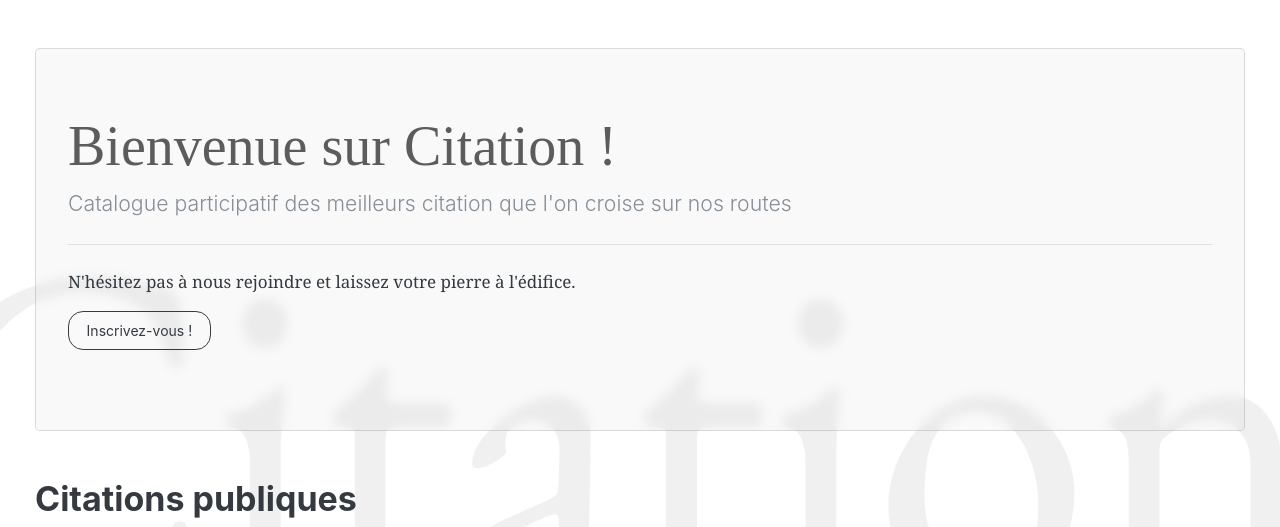
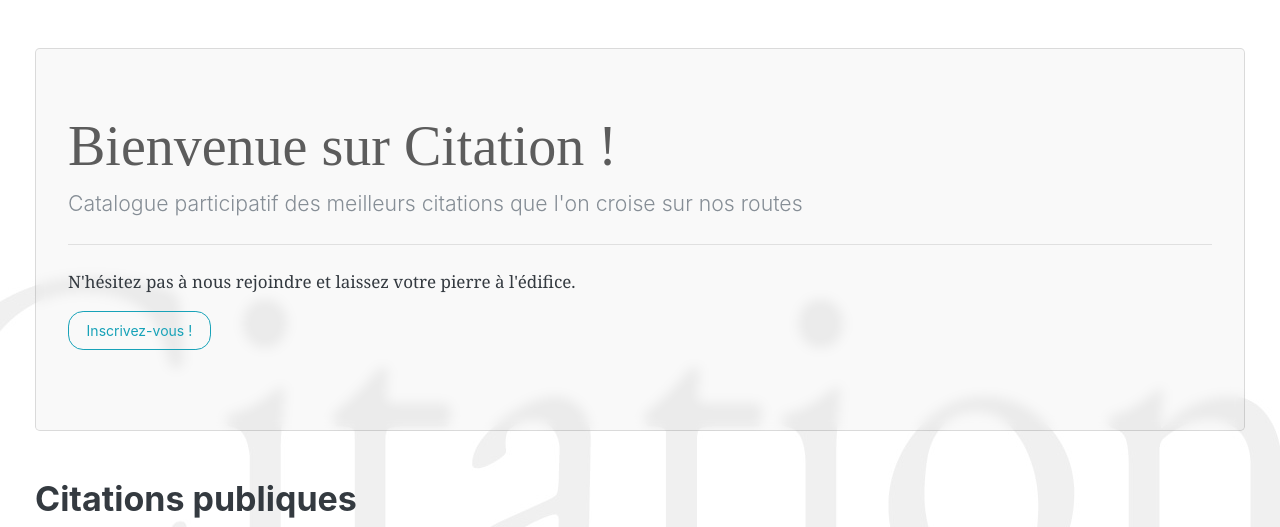
Before and after one commit to True-Slimen/citation, a PHP site: page / in a window 1280 px wide. Shown: the part 73-600 px from the top of the page. Run offline with PHP 8.4, Linux system fonts and the light colour scheme; data that the repository does not hold is empty.

Commit message:
Correction mineur après mise en ligne

```diff
--- a/view/homeView.php
+++ b/view/homeView.php
@@ -6,11 +6,11 @@
     <section class="container mt-5">
     <div class="jumbotron blur-bg">
         <h1 class="display-4">Bienvenue sur Citation !</h1>
-        <p class="lead">Catalogue participatif des meilleurs citation que l'on croise sur nos routes</p>
+        <p class="lead">Catalogue participatif des meilleurs citations que l'on croise sur nos routes</p>
         <hr class="my-4">
         <p>N'hésitez pas à nous rejoindre et laissez votre pierre à l'édifice.</p>
         <p class="lead">
-            <a class="btn btn-outline-dark" href="index.php?action=sign-in" role="button">Inscrivez-vous !</a>
+            <a class="btn btn-outline-info" href="index.php?action=sign-up" role="button">Inscrivez-vous !</a>
         </p>
     </div>
     </section>
--- a/view/partials/nav.php
+++ b/view/partials/nav.php
@@ -1,3 +1,4 @@
+ <?php ?>
  <link href="https://fonts.googleapis.com/css2?family=EB+Garamond:ital,wght@0,400;0,700;1,400;1,700&display=swap" rel="stylesheet">
   <link rel="stylesheet" href="./public/css/bootstrap.min.css">
   <link rel="stylesheet" href="./public/css/style.css">
@@ -35,5 +36,3 @@
     </span>
   </div>
 </nav>
-
-<?php
--- a/view/user/userHomeView.php
+++ b/view/user/userHomeView.php
@@ -26,7 +26,7 @@ if (isset($_SESSION['loggedin']) && $_SESSION['loggedin'] == true) {
                 if (isset($_SESSION['username']) AND isset($_SESSION['userId'])){
                     $redactorName = $_SESSION['username'];
                          echo '<strong>';
-                         echo $redactorName . ', votre id est : ' . $_SESSION['userId'];
+                         echo $redactorName;
                          echo '</strong>';
 
                     }?>
```
